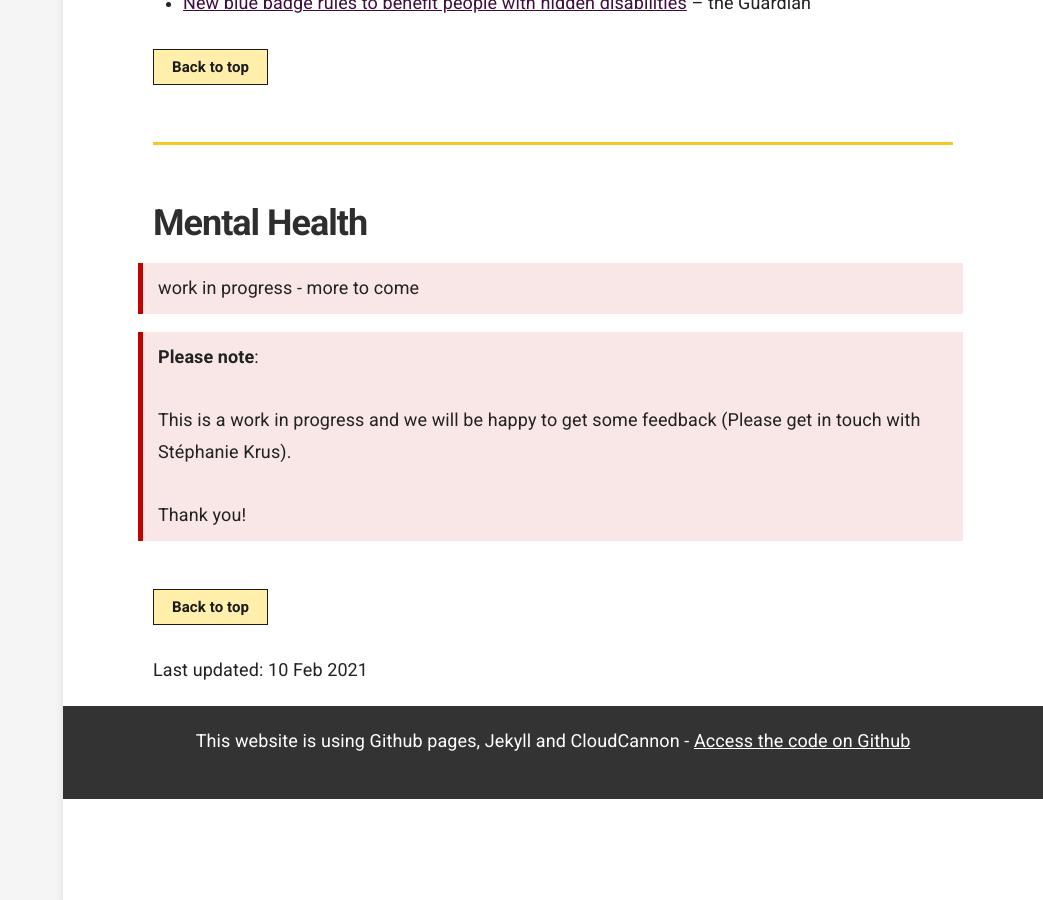
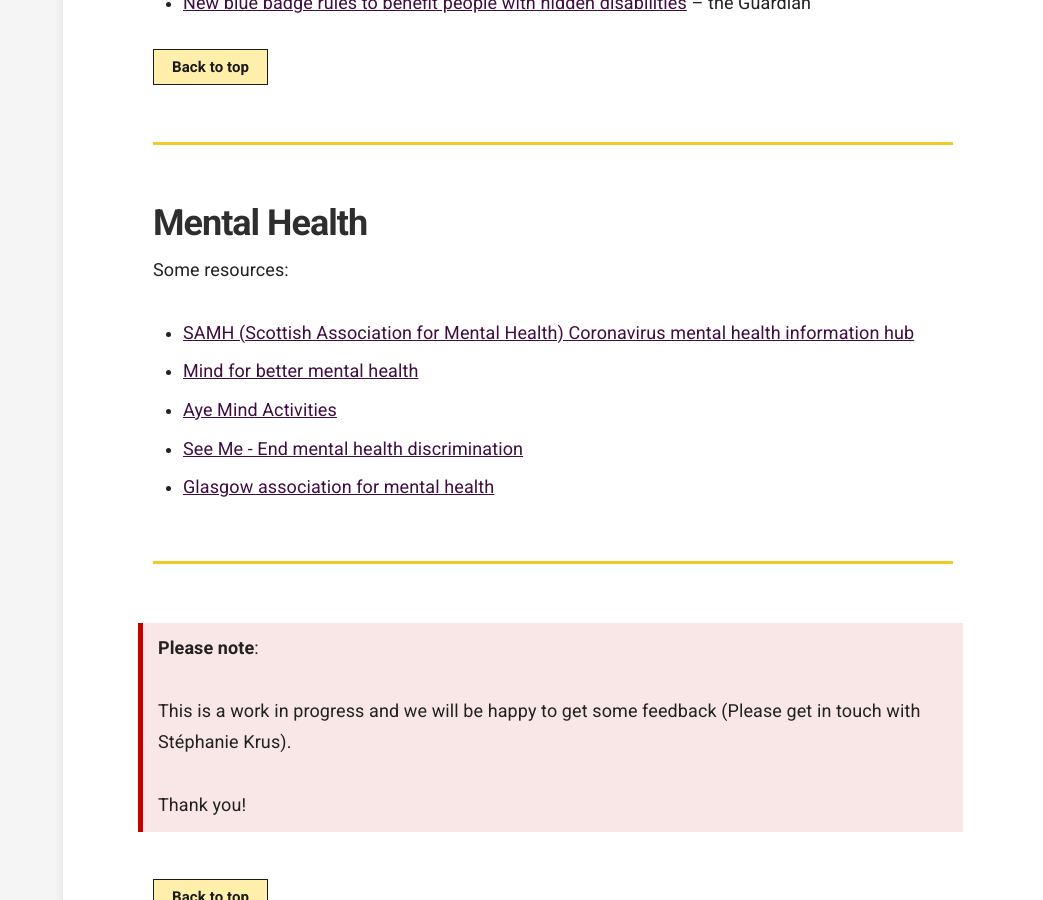
Before and after one commit to numbat70/inclusion2021, a Jekyll site: the page built from _docs/accessibility/advice-specific.md, in a window 1280 px wide and 900 px high, scrolled down 26950 px. Shown: the whole window, without its empty margins (237-1280 px from the left). Built offline with Jekyll 4.4.1, drawn with Linux system fonts in a browser that asks for light colours; part of the change alters nothing that is shown.

Commit message:
improve display of border for li and add mental health

```diff
--- a/_docs/accessibility/advice-specific.md
+++ b/_docs/accessibility/advice-specific.md
@@ -59,12 +59,12 @@ Talk from [**Rachel Morgan-Trimmer**](https://sparkleclass.com/)'s Workshop: Wha
 <details>
 <summary>Simple tips</summary>
 <ol>
-<li style="border-bottom: solid 1px #F2CA27"><strong>Tell people what to expect</strong><br>
+<li style="border-bottom: solid 1px #F2CA27 ; padding: 1em 0;"><strong>Tell people what to expect</strong><br>
 Whether it’s a meeting, an event, a webinar or an application on a website: Tell them when it will start, if there will be a break, how long it will last, who will take part, what is expected of them.
 <br><br>
 Provide some practical information: are toilets available? is there a quiet room, any documents they might need to bring for example.</li>
 
-<li style="border-bottom: solid 1px #F2CA27"><strong>Remember that they don’t have your knowledge</strong><br>
+<li style="border-bottom: solid 1px #F2CA27 ; padding: 1em 0;"><strong>Remember that they don’t have your knowledge</strong><br>
     They might:
       <ul>
         <li>not see things the way you do</li>
@@ -73,19 +73,19 @@ Provide some practical information: are toilets available? is there a quiet room
       </ul>
 Be clear, use plain English, explain acronyms and terms, make sure people know they can ask if they don’t understand a term.</li>
 
-<li style="border-bottom: solid 1px #F2CA27"><strong>Use pictures</strong><br>
+<li style="border-bottom: solid 1px #F2CA27 ; padding: 1em 0;"><strong>Use pictures</strong><br>
 Use images to support your text.<br>
 <br>
 For example, add a photo of your building entrance on your website so when people come and visit for the first time, they recognise it and are confident this is the right place.<br>
 <br>
 Good visuals will make your information more memorable, and will help support people’s attention.</li>
 
-<li style="border-bottom: solid 1px #F2CA27"><strong>Use fewer words and use simple sentences and bullet points</strong><br>
+<li style="border-bottom: solid 1px #F2CA27 ; padding: 1em 0;"><strong>Use fewer words and use simple sentences and bullet points</strong><br>
 Only give people what is relevant to them at the right time.<br>
 <br>
 Dont create a wall of text.</li>
 
-<li style="border-bottom: solid 1px #F2CA27"><strong>Have a clear presentation</strong><br>
+<li style="border-bottom: solid 1px #F2CA27 ; padding: 1em 0;"><strong>Have a clear presentation</strong><br>
   <ul>
     <li>align text to the left</li>
     <li>don’t justify your text</li>
@@ -97,19 +97,19 @@ Dont create a wall of text.</li>
     <li>leave enough space between lines</li>
   </ul>
   </li>
-<li style="border-bottom: solid 1px #F2CA27"><strong>Listen properly</strong><br>
+<li style="border-bottom: solid 1px #F2CA27 ; padding: 1em 0;"><strong>Listen properly</strong><br>
 Sometime, neurodiverse people don’t speak with enough intention so you might not realise something they told you is really important to them. So listen carefully.</li>
 
-<li style="border-bottom: solid 1px #F2CA27"><strong>People might not know what they need</strong><br>
+<li style="border-bottom: solid 1px #F2CA27 ; padding: 1em 0;"><strong>People might not know what they need</strong><br>
 By asking them what they need (sitting at the front or at the back, having a break now or later etc…) you force them to actually think about what they need and to communicate it to you.</li>
 
-<li style="border-bottom: solid 1px #F2CA27"><strong>Remember that how you create your information is not necessarely how it will be received</strong><br>
+<li style="border-bottom: solid 1px #F2CA27 ; padding: 1em 0;"><strong>Remember that how you create your information is not necessarely how it will be received</strong><br>
 People might be distracted, doing something else or not understand it the way you intented to.</li>
 
-<li style="border-bottom: solid 1px #F2CA27"><strong>People might be hiding their condition or needs</strong><br>
+<li style="border-bottom: solid 1px #F2CA27 ; padding: 1em 0;"><strong>People might be hiding their condition or needs</strong><br>
 … and be very good at it as they have done it for years!</li>
 
-<li style="border-bottom: solid 1px #F2CA27"><strong>Do nothing</strong><br>
+<li style="border-bottom: solid 1px #F2CA27 ; padding: 1em 0;"><strong>Do nothing</strong><br>
 Neurodiverse people are often seen as a challenge or a problem, but treating them normally makes them feel included.</li>
 </ol>
 </details>
@@ -541,7 +541,16 @@ You can get involved, [they provide material on their website](https://www.notev
 
 ## Mental Health
 
-<blockquote class="red"><p>work in progress - more to come</p></blockquote>
+Some resources:
+<ul>
+<li><a href="https://www.samh.org.uk/about-mental-health/self-help-and-wellbeing/coronavirus-information-hub" target="_blank" rel="noopener">SAMH (Scottish Association for Mental Health) Coronavirus mental health information hub</a></li>
+<li><a href="https://www.mind.org.uk/information-support/" target="_blank" rel="noopener">Mind for better mental health</a></li>
+<li><a href="http://ayemind.com/" target="_blank" rel="noopener">Aye Mind Activities</a></li>
+<li><a href="https://www.seemescotland.org/" target="_blank" rel="noopener">See Me - End mental health discrimination</a></li>
+<li><a href="https://www.gamh.org.uk/" target="_blank" rel="noopener">Glasgow association for mental health</a></li>
+</ul>
+
+<hr class="big">
 
 {% include feedback.html %}
 <br>
```
